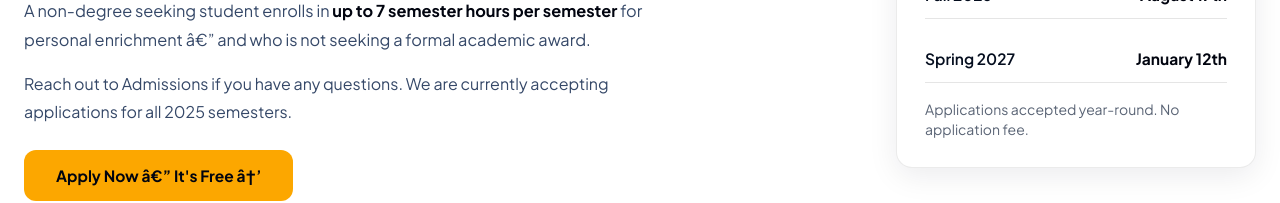
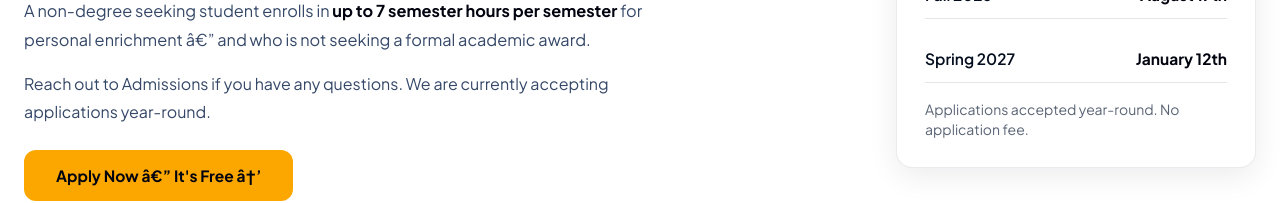
Before and after one commit to ezekielologunde/lawsonstate-edu, a Next.js app in the folder www.lawsonstate.edu/apps/web/: page /admissions/non-degree in a window 1280 px wide. Shown: the part 615-818 px from the top of the page. Built offline with nearby package versions, Linux system fonts and the light colour scheme; no server answers.

Commit message:
fix(content): Cougar branding + stale 2025-semesters text in 3 files

```diff
--- a/www.lawsonstate.edu/apps/web/app/admissions/non-degree/page.tsx
+++ b/www.lawsonstate.edu/apps/web/app/admissions/non-degree/page.tsx
@@ -103,7 +103,7 @@ export default function NonDegreePage() {
             </p>
             <p className="text-lscc-muted mb-6"
               style={{ fontSize: '1rem', lineHeight: 1.75, maxWidth: '54ch' }}>
-              Reach out to Admissions if you have any questions. We are currently accepting applications for all 2025 semesters.
+              Reach out to Admissions if you have any questions. We are currently accepting applications year-round.
             </p>
             <a href="https://lawsonstate.edu/admissions/default.aspx" target="_blank" rel="noopener noreferrer"
               className="press btn-shimmer inline-flex items-center font-bold px-8 py-3.5 rounded-xl"
--- a/www.lawsonstate.edu/apps/web/app/admissions/transient/page.tsx
+++ b/www.lawsonstate.edu/apps/web/app/admissions/transient/page.tsx
@@ -92,7 +92,7 @@ export default function TransientPage() {
             A transient student is currently enrolled at another college or university and wishes to take courses at Lawson State for a specific semester, transferring those credits back to their home institution.
           </p>
           <p className="text-lscc-muted mb-6" style={{ fontSize: '1rem', lineHeight: 1.75 }}>
-            We are currently accepting applications for all 2025 semesters. The process is quick â€” you can be enrolled in a matter of days.
+            We are currently accepting applications year-round. The process is quick â€” you can be enrolled in a matter of days.
           </p>
           <a href="https://lawsonstate.edu/admissions/default.aspx" target="_blank" rel="noopener noreferrer"
             className="press btn-shimmer inline-flex items-center font-bold px-8 py-3.5 rounded-xl"
--- a/www.lawsonstate.edu/apps/web/app/campus-life/athletics/page.tsx
+++ b/www.lawsonstate.edu/apps/web/app/campus-life/athletics/page.tsx
@@ -151,7 +151,7 @@ export default function AthleticsPage() {
           {/* Recruitment card */}
           <div className="rounded-2xl p-8" style={{ background: 'oklch(0.22 0.17 261)' }}>
             <p className="font-display font-semibold uppercase mb-2" style={{ color: 'oklch(0.79 0.19 78)', fontSize: '0.72rem', letterSpacing: '0.2em' }}>Prospective Athletes</p>
-            <p className="font-display font-black text-white mb-4" style={{ fontSize: '1.5rem', letterSpacing: '-0.02em' }}>WANT TO PLAY FOR THE MONARCHS?</p>
+            <p className="font-display font-black text-white mb-4" style={{ fontSize: '1.5rem', letterSpacing: '-0.02em' }}>WANT TO PLAY FOR THE COUGARS?</p>
             <p style={{ fontSize: '0.9rem', color: 'oklch(1 0 0 / 0.70)', lineHeight: 1.7, marginBottom: '1.5rem' }}>
               Contact the Athletics Department to learn about tryouts, scholarships, and eligibility requirements for NJCAA student-athletes.
             </p>
```
